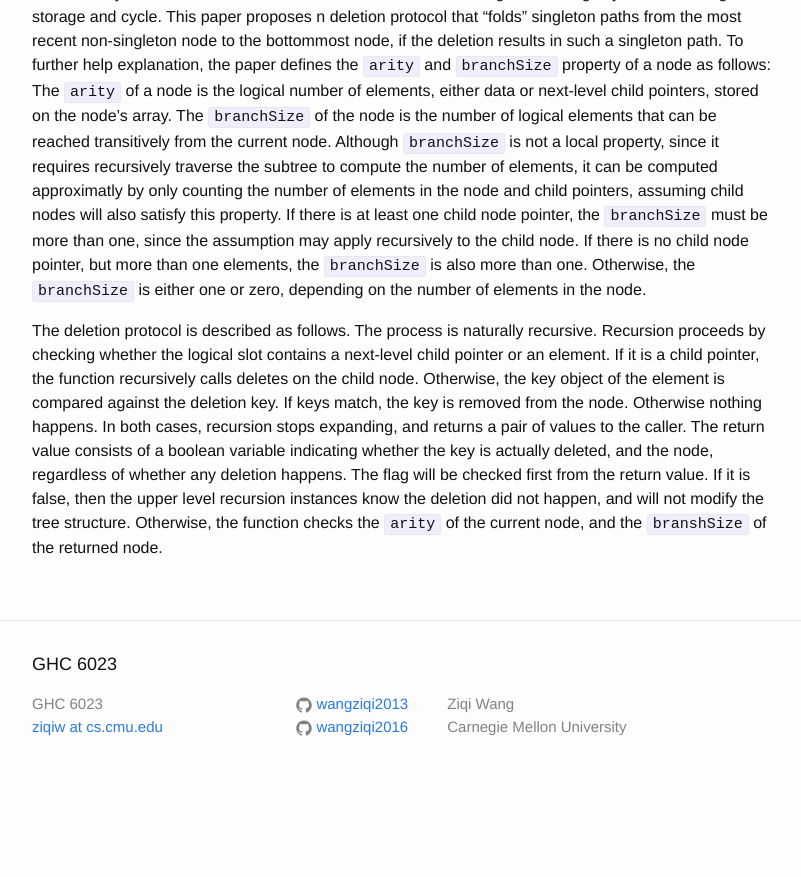
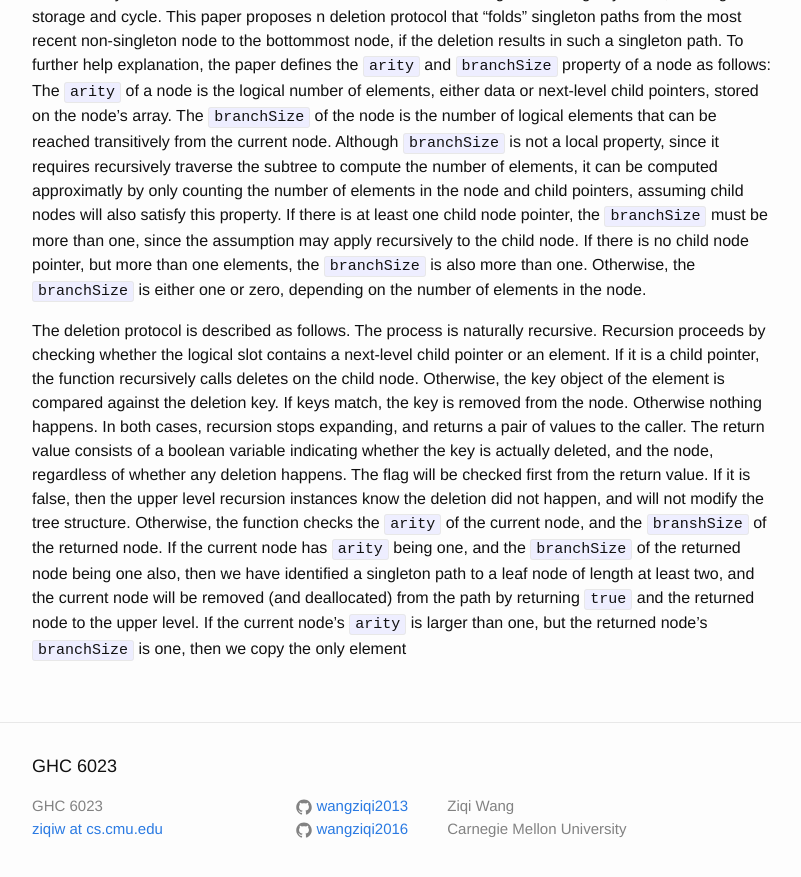
Before and after one commit to wangziqi2013/wangziqi2013.github.io, a Jekyll site: the page built from _posts/2020-08-08-CHAMP.markdown, in a window 1280 px wide and 900 px high, scrolled down 2668 px. Shown: the top 877 px of the window, without its empty margins (238-1039 px from the left). Built offline with Jekyll 4.4.1, drawn with Linux system fonts in a browser that asks for light colours; before the commit the page ends 3466 px from its top, so only the background shows below that.

Commit message:
Adding first case

```diff
--- a/_posts/2020-08-08-CHAMP.markdown
+++ b/_posts/2020-08-08-CHAMP.markdown
@@ -124,3 +124,7 @@ The return value consists of a boolean variable indicating whether the key is ac
 of whether any deletion happens. The flag will be checked first from the return value. If it is false, then the upper level
 recursion instances know the deletion did not happen, and will not modify the tree structure.
 Otherwise, the function checks the `arity` of the current node, and the `branshSize` of the returned node.
+If the current node has `arity` being one, and the `branchSize` of the returned node being one also, then we have identified
+a singleton path to a leaf node of length at least two, and the current node will be removed (and deallocated) from the
+path by returning `true` and the returned node to the upper level.
+If the current node's `arity` is larger than one, but the returned node's `branchSize` is one, then we copy the only element
```
